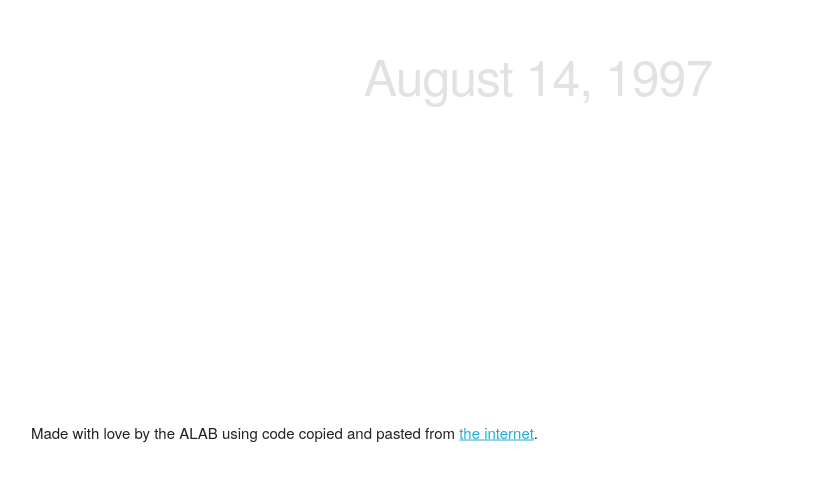
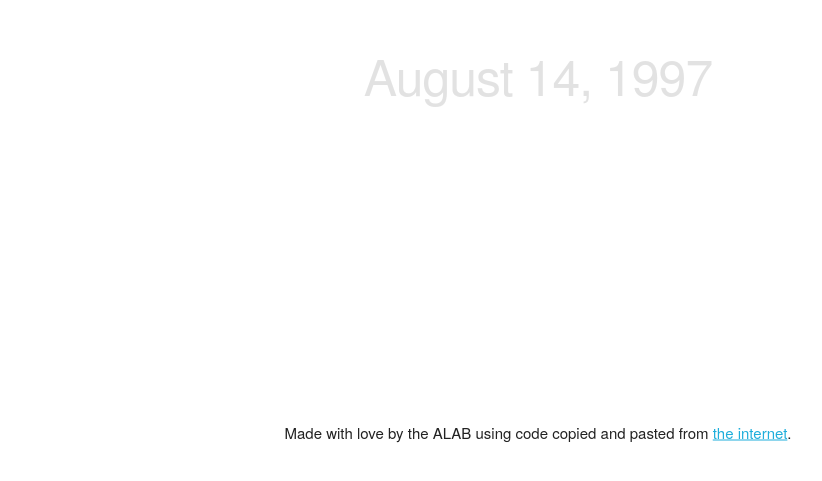
Before and after one commit to briansbirthday/briansbirthday.github.io, a plain HTML site: page index.html in a window 1280 px wide. Shown: the part 315-796 px from the top of the page, without its empty margins (102-924 px from the left). Drawn offline with nearby package versions, Linux system fonts and the light colour scheme.

Commit message:
Update index.html

```diff
--- a/index.html
+++ b/index.html
@@ -20,7 +20,7 @@
   position: absolute;
   top: 95%;
   left: 50%;
-  transform: translate(-100%, -50%);
+  transform: translate(-50%, -50%);
   text-align: center
 }
 
```
